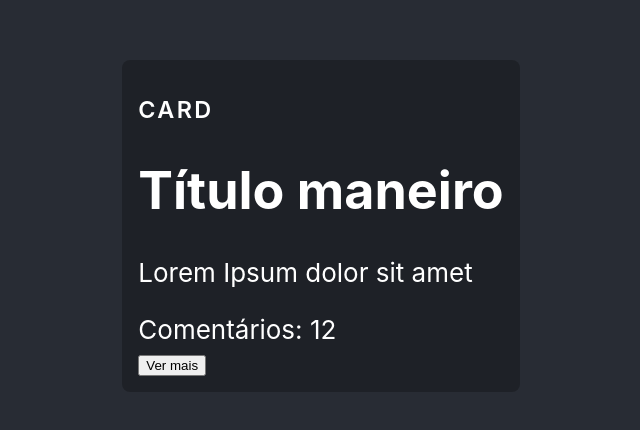
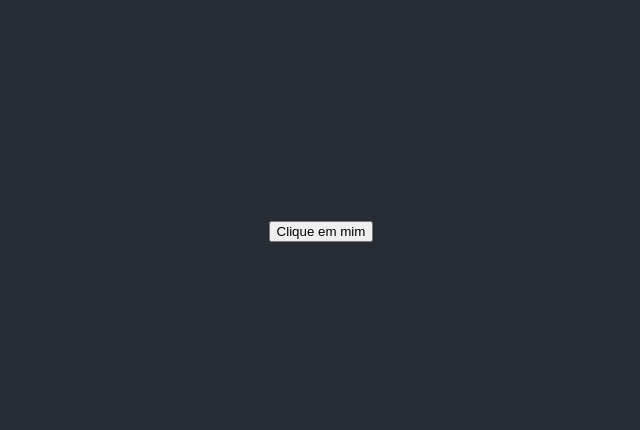
Before and after one commit to DanielAgostinhoSilva/erjs, a React (Create React App) app: page / in a window 1280 px wide. Shown: the part 174-604 px from the top of the page, without its empty margins (319-959 px from the left). Built offline with nearby package versions, Linux system fonts and the light colour scheme.

Commit message:
feat: 2.28. Manipulação de eventos

```diff
--- a/src/App.tsx
+++ b/src/App.tsx
@@ -1,20 +1,18 @@
-import { useState } from 'react';
 import './App.css';
-import Card from './components/Card';
-import Post from './components/Post';
 
 function App() {
-  const [post] = useState({
-    title: 'Título maneiro',
-    content: 'Lorem Ipsum dolor sit amet'
-  })
+    function handleClick(e: React.MouseEvent<HTMLButtonElement>) {
+        e.preventDefault()
+    }
 
     return (
         <div className="App">
             <header className="App-header">
-        <Card align="left" title={"Card"}>
-          <Post post={post} totalComments={12} />
-        </Card>
+                <form action={'/teste'}>
+                    <button onClick={handleClick}>
+                        Clique em mim
+                    </button>
+                </form>
             </header>
         </div>
     );
```
Lines whose indentation alone changed are shown as unchanged.
